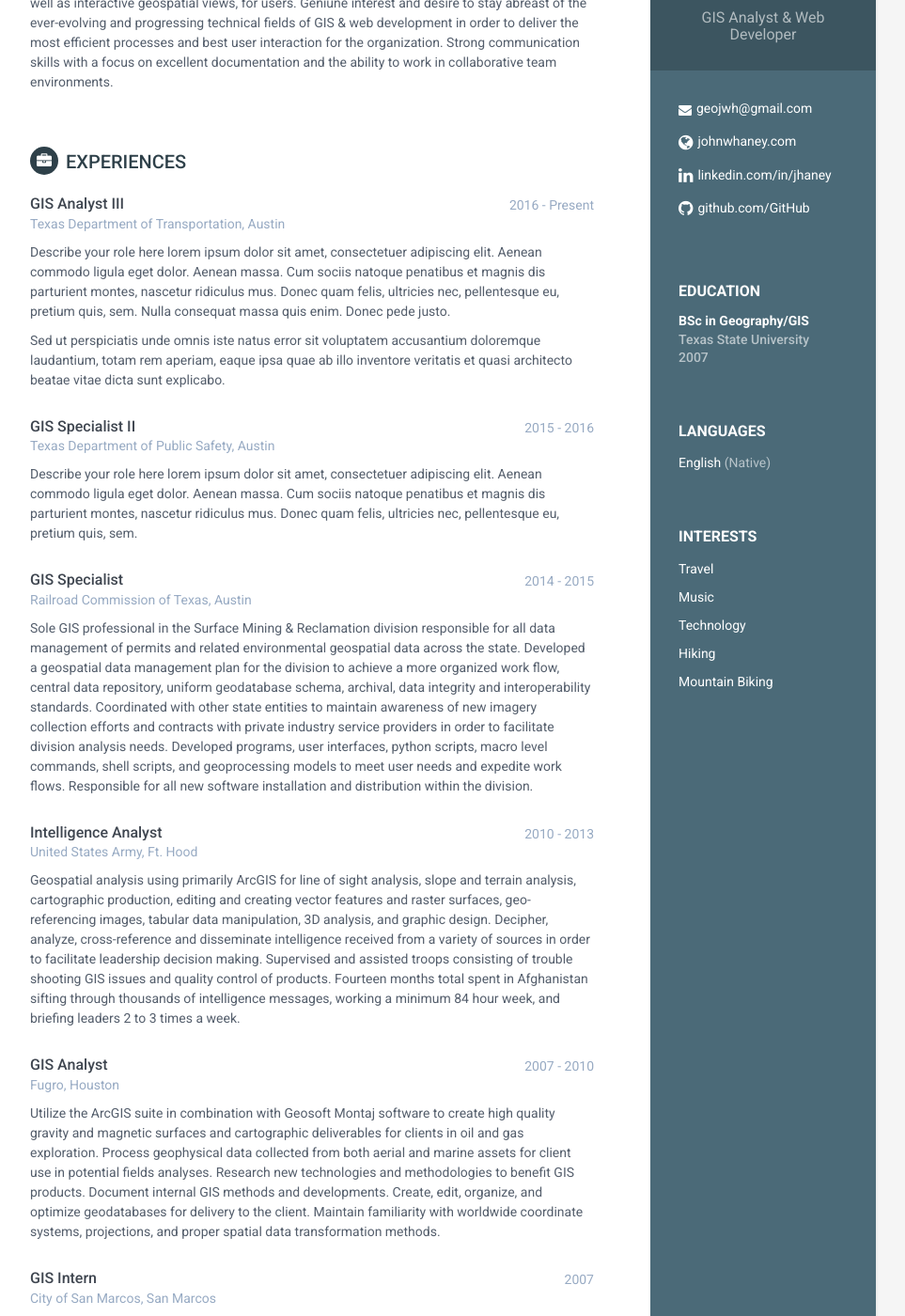
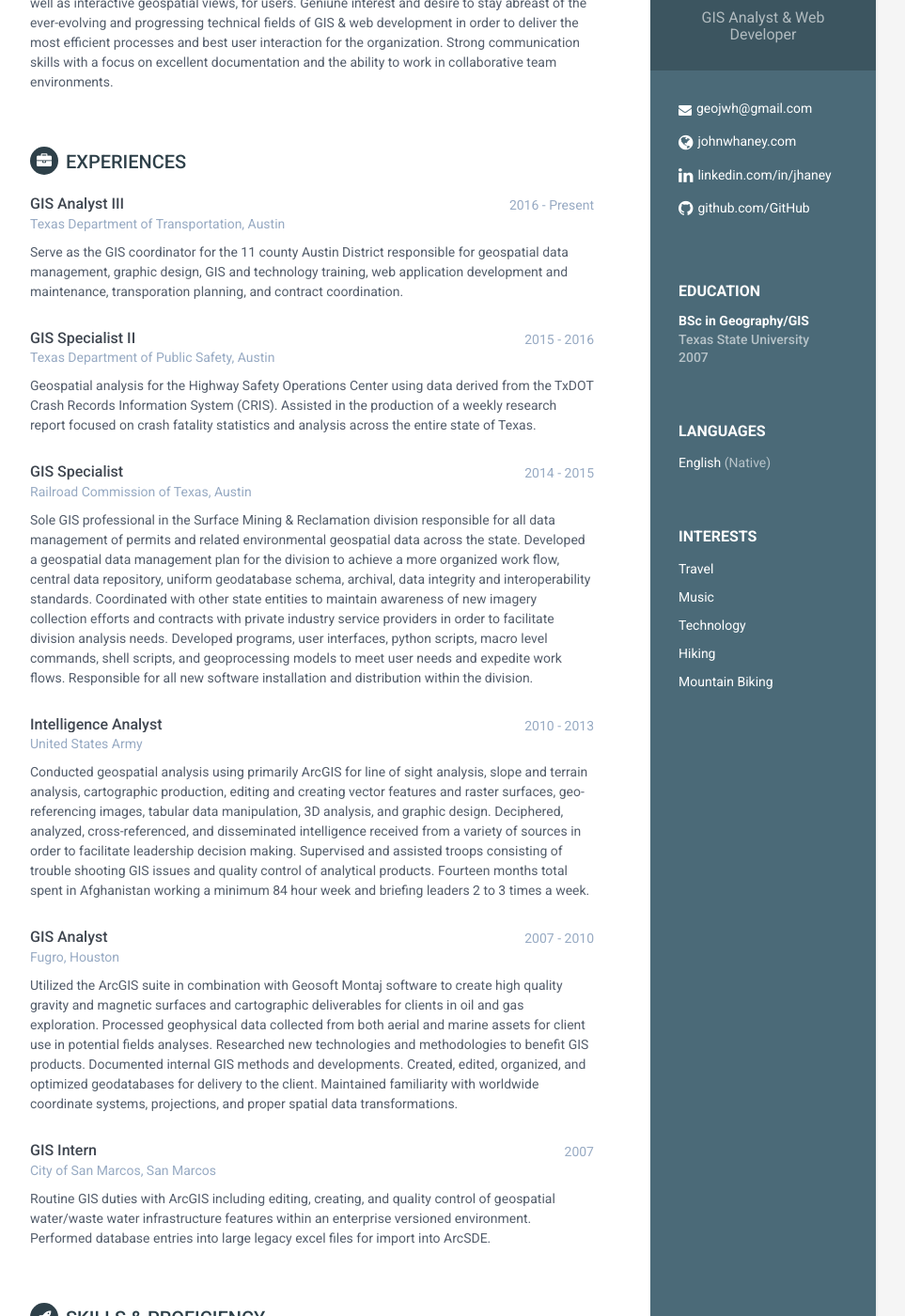
Before and after one commit to jwhaney/resume, a Jekyll site: the page built from index.html, in a window 1280 px wide and 1400 px high, scrolled down 210 px. Shown: the whole window at 94% size, without its empty margins (188-1151 px from the left). Built offline with Jekyll 4.4.1, drawn with Linux system fonts in a browser that asks for light colours.

Commit message:
experience updates - still under construction

```diff
--- a/_includes/experience.html
+++ b/_includes/experience.html
@@ -10,8 +10,9 @@
                         <div class="company">Texas Department of Transportation, Austin</div>
                     </div><!--//meta-->
                     <div class="details">
-                        <p>Describe your role here lorem ipsum dolor sit amet, consectetuer adipiscing elit. Aenean commodo ligula eget dolor. Aenean massa. Cum sociis natoque penatibus et magnis dis parturient montes, nascetur ridiculus mus. Donec quam felis, ultricies nec, pellentesque eu, pretium quis, sem. Nulla consequat massa quis enim. Donec pede justo.</p>
-                        <p>Sed ut perspiciatis unde omnis iste natus error sit voluptatem accusantium doloremque laudantium, totam rem aperiam, eaque ipsa quae ab illo inventore veritatis et quasi architecto beatae vitae dicta sunt explicabo. </p>
+                        <p>Serve as the GIS coordinator for the 11 county Austin District responsible for geospatial data management, graphic design, GIS and
+                        technology training, web application development and maintenance, transporation planning, and contract coordination.</p>
+                        <p> </p>
                     </div><!--//details-->
                 </div><!--//item-->
 
@@ -24,8 +25,9 @@
                         <div class="company">Texas Department of Public Safety, Austin</div>
                     </div><!--//meta-->
                     <div class="details">
-                        <p>Describe your role here lorem ipsum dolor sit amet, consectetuer adipiscing elit. Aenean commodo ligula eget dolor. Aenean massa. Cum sociis natoque penatibus et magnis dis parturient montes, nascetur ridiculus mus. Donec quam felis, ultricies nec, pellentesque eu, pretium quis, sem.</p>
-
+                        <p>Geospatial analysis for the Highway Safety Operations Center using data derived from the TxDOT Crash Records Information System
+                        (CRIS). Assisted in the production of a weekly research report focused on crash fatality statistics and analysis across the entire
+                        state of Texas.</p>
                     </div><!--//details-->
                 </div><!--//item-->
 
@@ -38,9 +40,13 @@
                         <div class="company">Railroad Commission of Texas, Austin</div>
                     </div><!--//meta-->
                     <div class="details">
-                        <p>Sole GIS professional in the Surface Mining &amp; Reclamation division responsible for all data management of permits and related environmental geospatial data across the state. Developed a geospatial data management plan for the division to achieve a more organized work flow, central
-                          data repository, uniform geodatabase schema, archival, data integrity and interoperability standards. Coordinated with other state entities to maintain awareness of new imagery collection efforts and contracts with private industry service providers in order to facilitate division analysis needs.
-                          Developed programs, user interfaces, python scripts, macro level commands, shell scripts, and geoprocessing models to meet user needs and expedite work flows. Responsible for all new software installation and distribution within the division.</p>
+                        <p>Sole GIS professional in the Surface Mining &amp; Reclamation division responsible for all data management of permits and
+                          related environmental geospatial data across the state. Developed a geospatial data management plan for the division to achieve
+                          a more organized work flow, central data repository, uniform geodatabase schema, archival, data integrity and interoperability
+                          standards. Coordinated with other state entities to maintain awareness of new imagery collection efforts and contracts with
+                          private industry service providers in order to facilitate division analysis needs. Developed programs, user interfaces, python
+                          scripts, macro level commands, shell scripts, and geoprocessing models to meet user needs and expedite work flows. Responsible
+                          for all new software installation and distribution within the division.</p>
                     </div><!--//details-->
                 </div><!--//item-->
 
@@ -50,12 +56,15 @@
                             <h3 class="job-title">Intelligence Analyst</h3>
                             <div class="time">2010 - 2013</div>
                         </div><!--//upper-row-->
-                        <div class="company">United States Army, Ft. Hood</div>
+                        <div class="company">United States Army</div>
                     </div><!--//meta-->
                     <div class="details">
-                        <p>Geospatial analysis using primarily ArcGIS for line of sight analysis, slope and terrain analysis, cartographic production, editing and creating vector features and raster surfaces, geo-referencing images, tabular data manipulation, 3D analysis, and graphic design. Decipher, analyze,
-                          cross-reference and disseminate intelligence received from a variety of sources in order to facilitate leadership decision making. Supervised and assisted troops consisting of trouble shooting GIS issues and quality control of products. Fourteen months total spent in Afghanistan
-                          sifting through thousands of intelligence messages, working a minimum 84 hour week, and briefing leaders 2 to 3 times a week.</p>
+                        <p>Conducted geospatial analysis using primarily ArcGIS for line of sight analysis, slope and terrain analysis, cartographic production,
+                          editing and creating vector features and raster surfaces, geo-referencing images, tabular data manipulation, 3D analysis, and
+                          graphic design. Deciphered, analyzed, cross-referenced, and disseminated intelligence received from a variety of sources in order to
+                          facilitate leadership decision making. Supervised and assisted troops consisting of trouble shooting GIS issues and quality
+                          control of analytical products. Fourteen months total spent in Afghanistan working a minimum 84 hour week and briefing leaders 2 to 3
+                          times a week.</p>
                     </div><!--//details-->
                 </div><!--//item-->
 
@@ -68,9 +77,11 @@
                         <div class="company">Fugro, Houston</div>
                     </div><!--//meta-->
                     <div class="details">
-                        <p>Utilize the ArcGIS suite in combination with Geosoft Montaj software to create high quality gravity and magnetic surfaces and cartographic deliverables for clients in oil and gas exploration. Process geophysical data collected from both aerial and marine assets for client use in potential
-                          fields analyses. Research new technologies and methodologies to benefit GIS products. Document internal GIS methods and developments. Create, edit, organize, and optimize geodatabases for delivery to the client. Maintain familiarity with worldwide coordinate systems, projections, and proper
-                          spatial data transformation methods.</p>
+                        <p>Utilized the ArcGIS suite in combination with Geosoft Montaj software to create high quality gravity and magnetic surfaces and cartographic
+                          deliverables for clients in oil and gas exploration. Processed geophysical data collected from both aerial and marine assets for client use in
+                          potential fields analyses. Researched new technologies and methodologies to benefit GIS products. Documented internal GIS methods and developments.
+                          Created, edited, organized, and optimized geodatabases for delivery to the client. Maintained familiarity with worldwide coordinate systems,
+                          projections, and proper spatial data transformations.</p>
                     </div><!--//details-->
                 </div><!--//item-->
 
@@ -83,7 +94,8 @@
                         <div class="company">City of San Marcos, San Marcos</div>
                     </div><!--//meta-->
                     <div class="details">
-                        <p>Routine GIS duties with ArcGIS including editing, creating, and quality control of geospatial water/waste water infrastructure features within an enterprise versioned environment. Performed database entries into large legacy excel files for import into ArcSDE.</p>
+                        <p>Routine GIS duties with ArcGIS including editing, creating, and quality control of geospatial water/waste water infrastructure features within
+                          an enterprise versioned environment. Performed database entries into large legacy excel files for import into ArcSDE.</p>
                     </div><!--//details-->
                 </div><!--//item-->
 
```
